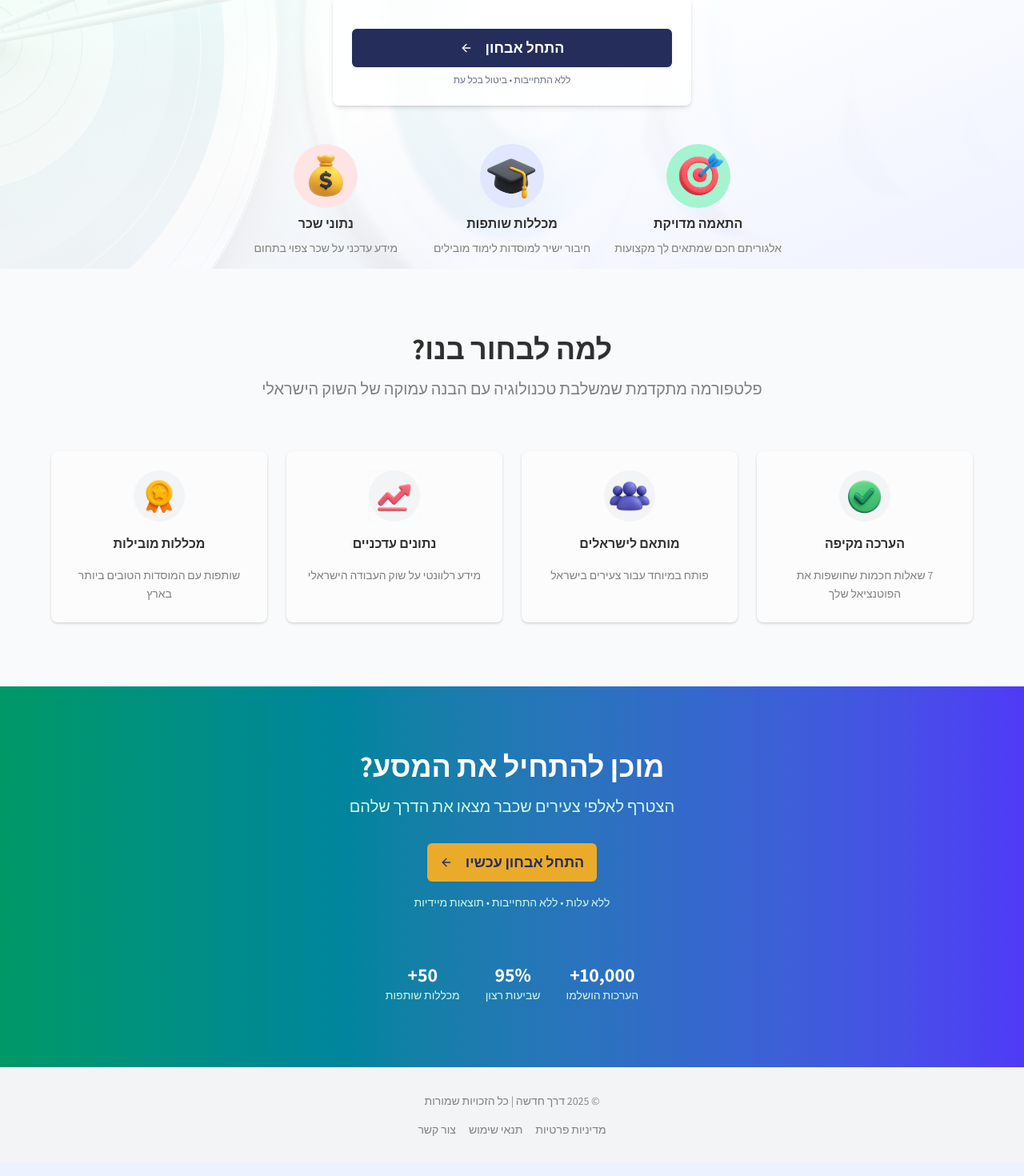
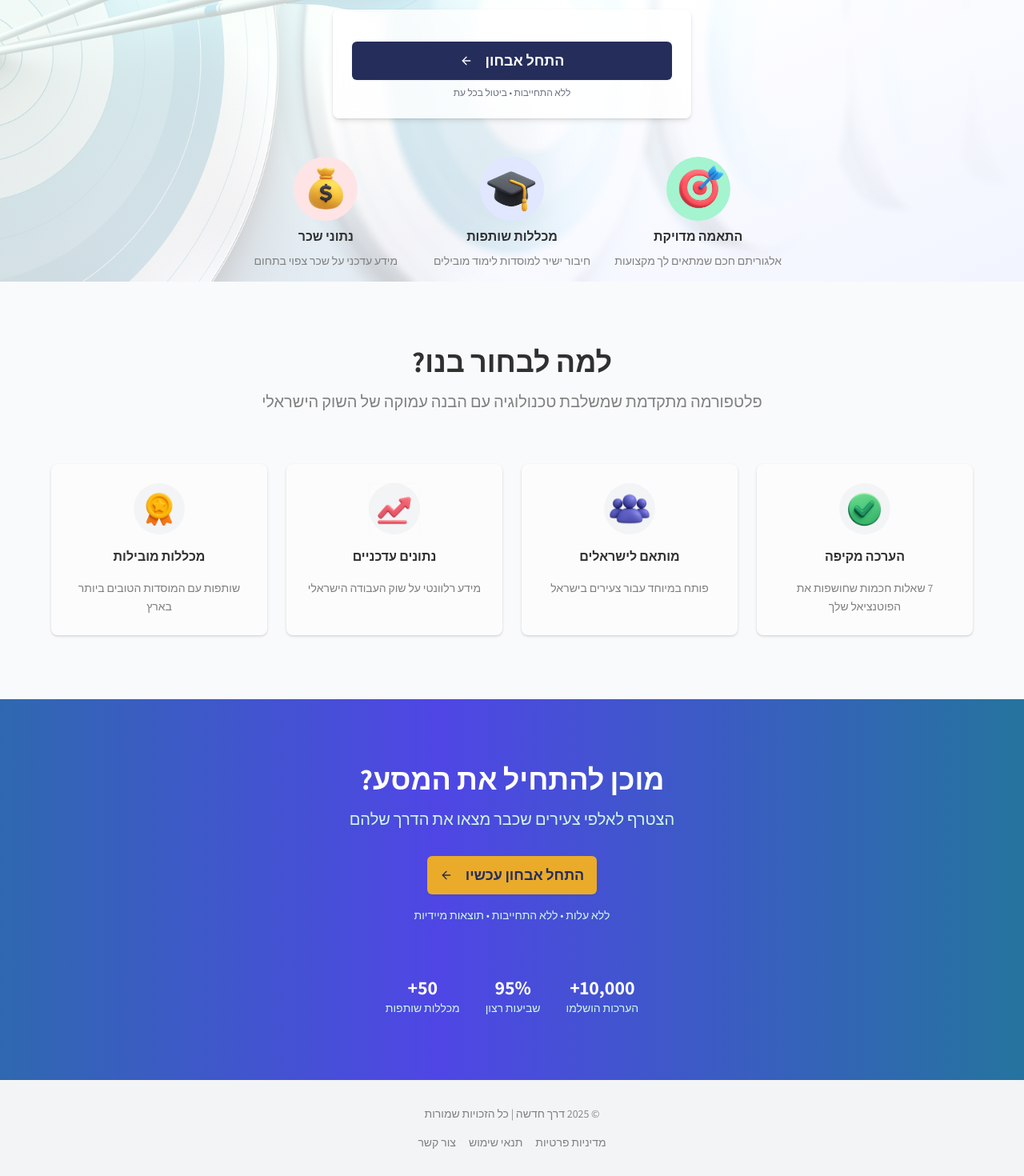
Before and after one commit to daniel-efrat/new-path, a Next.js app: page / in a window 1280 px wide. Shown: the part 320-1790 px from the top of the page at 80% size. Built offline with nearby package versions, Linux system fonts and the light colour scheme; no server answers.

Commit message:
feat: enhance CTA and hero sections with animated background and opacity adjustments

```diff
--- a/components/homepage/cta-section.tsx
+++ b/components/homepage/cta-section.tsx
@@ -1,10 +1,30 @@
+"use client";
+
 import { Button } from "../../components/ui/button";
 import { ArrowLeft } from "lucide-react";
 import Link from "next/link";
+import { LazyMotion, domAnimation, m } from "framer-motion";
 
 export function CTASection() {
   return (
-    <section className="py-20 px-4 bg-gradient-to-r from-emerald-600 to-indigo-600">
+    <LazyMotion features={domAnimation}>
+      <m.section
+        className="py-20 px-4 relative overflow-hidden"
+        initial={{ backgroundPosition: "0% 50%" }}
+        animate={{
+          backgroundPosition: "100% 50%",
+        }}
+        transition={{
+          duration: 10,
+          repeat: Infinity,
+          repeatType: "reverse",
+          ease: "linear"
+        }}
+        style={{
+          background: "linear-gradient(270deg, #059669, #4f46e5, #059669)",
+          backgroundSize: "200% 200%",
+        }}
+      >
       <div className="max-w-4xl mx-auto text-center space-y-8">
         <div className="space-y-4">
           <h2 className="text-3xl md:text-4xl font-bold text-white">
@@ -47,6 +67,7 @@ export function CTASection() {
           </div>
         </div>
       </div>
-    </section>
-  );
+    </m.section>
+  </LazyMotion>
+);
 }
--- a/components/homepage/hero-section.tsx
+++ b/components/homepage/hero-section.tsx
@@ -7,8 +7,8 @@ import Image from "next/image";
 
 export function HeroSection() {
   return (
-    <section className="relative flex items-center justify-center bg-gradient-to-br from-emerald-50 via-white to-indigo-50 p-4">
-      <div className="absolute inset-0 bg-[url('/hero-bg.jpg?height=800&width=1200')] opacity-7 bg-cover bg-center" />
+    <section className=" mt-4 relative flex items-center justify-center bg-gradient-to-br from-emerald-50 via-white to-indigo-50 p-4">
+      <div className="absolute inset-0 bg-[url('/hero-bg.jpg?height=800&width=1200')] opacity-20 bg-cover bg-center" />
 
       <div className="relative z-10 max-w-4xl mx-auto text-center space-y-8">
         <div className="space-y-4">
@@ -29,13 +29,6 @@ export function HeroSection() {
         <Card className="max-w-md mx-auto p-6 shadow-lg border-0 bg-white/80 backdrop-blur-sm">
           <div className="space-y-4">
             <div className="flex items-center justify-center space-x-4 space-x-reverse text-sm text-muted-foreground">
-              {/* <div className="flex items-center">
-                <Clock className="w-4 h-4 ml-1" />5 דקות
-              </div>
-              <div className="flex items-center">
-                <Shield className="w-4 h-4 ml-1" />
-                GDPR ✓
-              </div> */}
             </div>
 
             <Link href="/dashboard">
```
